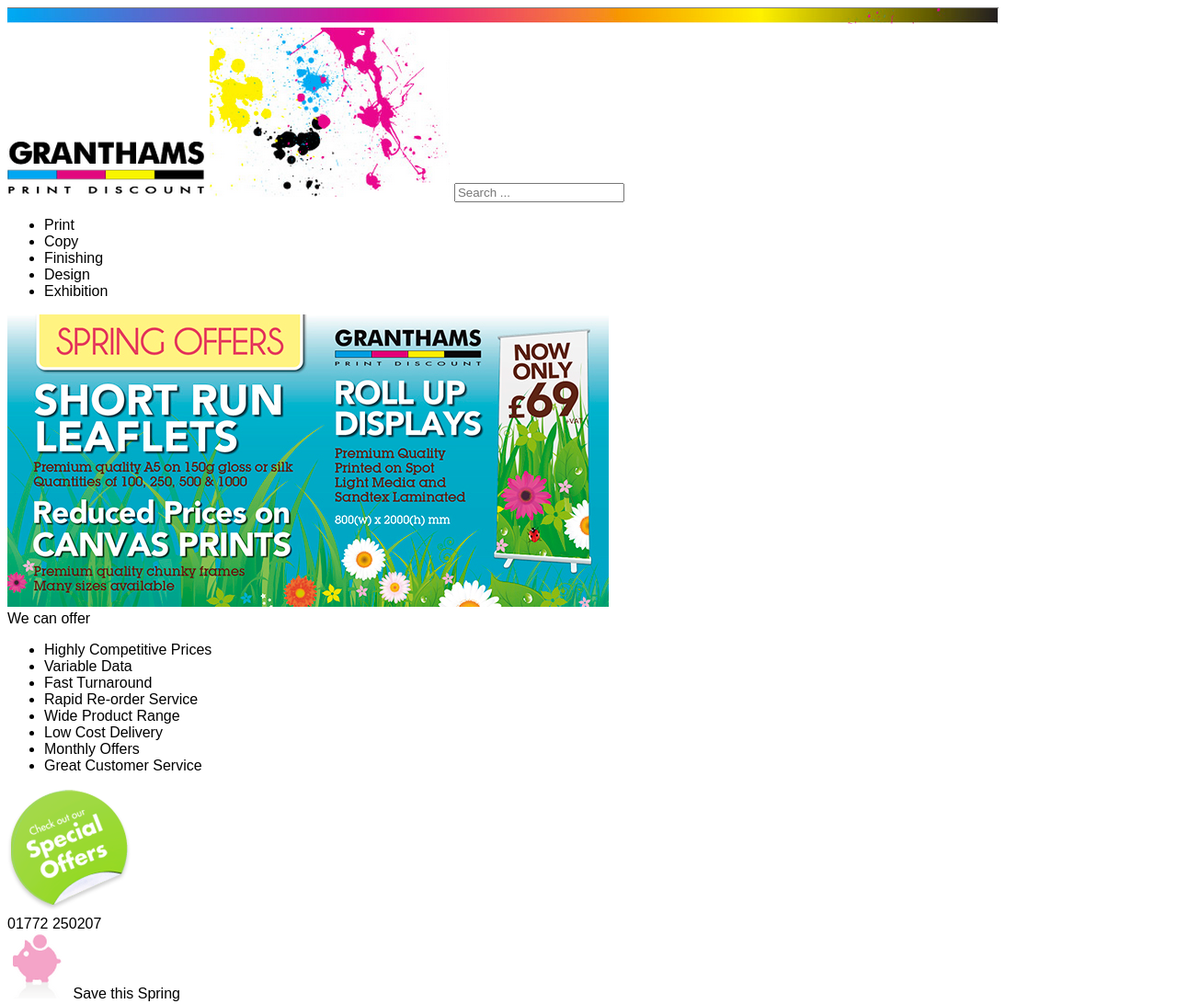
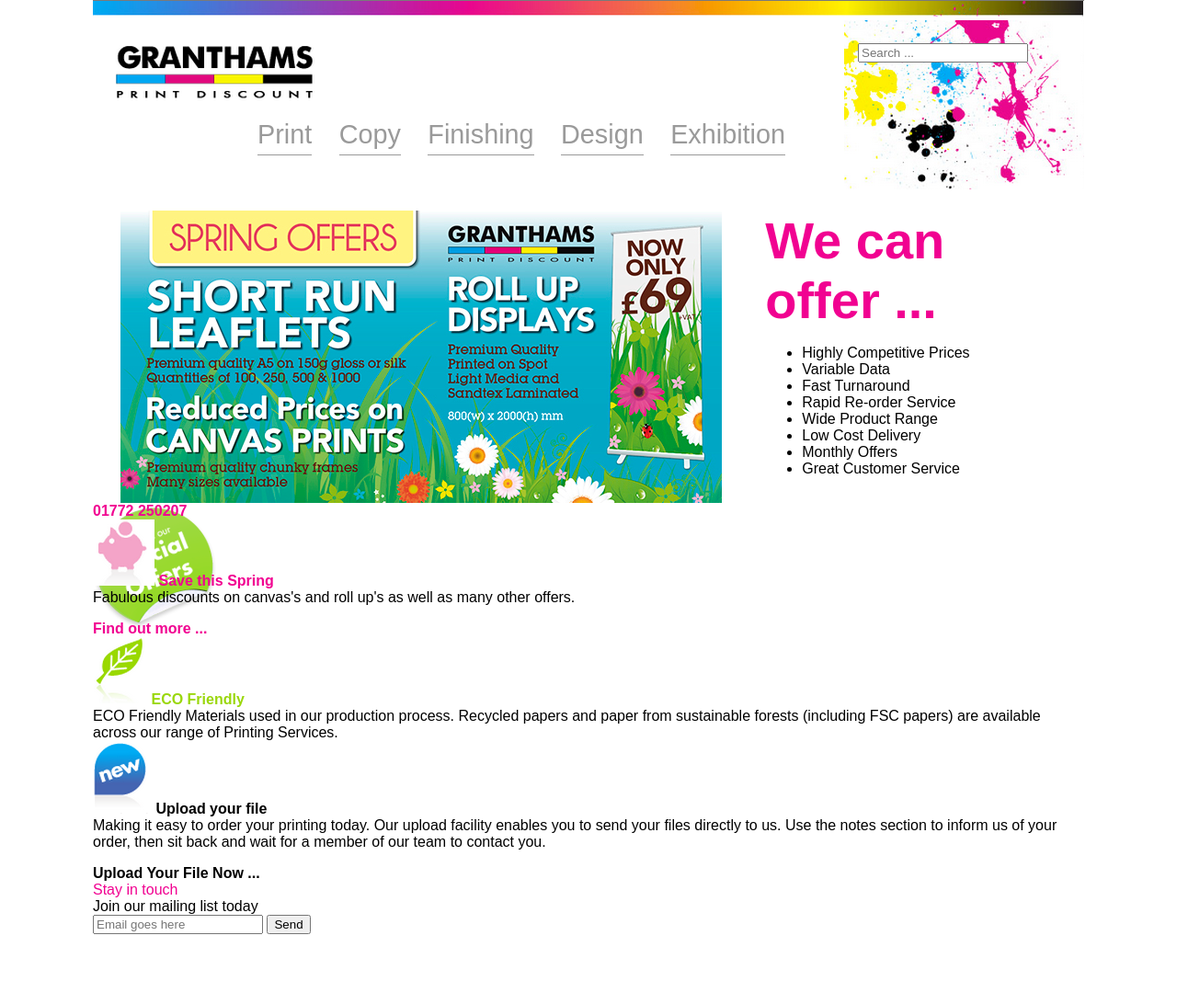
Before and after one commit to elescobars/pw15162022, a plain HTML site: page PracticaCSS02/index.html in a window 1280 px wide. Shown: the top 1092 px of the page at 92% size. After the commit the page ends 1016 px from the top, so only its background shows below. Drawn offline with Linux system fonts and the light colour scheme.

Commit message:
Practica02CSS primer seccion

```diff
--- a/PracticaCSS02/css/estilos.css
+++ b/PracticaCSS02/css/estilos.css
@@ -1,4 +1,73 @@
 body {
     font-family: sans-serif;
-    font-size: 16px;
+    font-size: 16px; /* 1em */
+    margin: 0px auto;
+    /* Recomendacion del cliente */
+    max-width: 1078px;
+    min-width: 1078px;
 }
+
+header input[type="search"] {
+    float: right;
+    margin-right: -200px;
+    margin-top: 25px;
+}
+
+header nav {
+    text-align: center;
+    margin-left: 100px;
+}
+
+header nav ul li {
+    border-bottom: 1px solid rgb(154, 154, 154);
+    color: rgb(154, 154, 154);
+    display: inline-block;
+    font-size: 1.8em;
+    margin-right: 25px;
+    padding-bottom: 5px;
+}
+
+#paint {
+    float: right;
+}
+
+#granthams {
+    margin-top: 25px;
+    margin-left: 25px;
+}
+
+#secc01 {
+    margin-top: 60px;
+    height: 318px;
+}
+
+#secc01 article {
+    display: inline-block;
+    vertical-align: top;
+}
+
+#secc01art01 {
+    width: 60%;
+    margin-left: 30px;
+}
+
+#secc01art02 {
+    width: 30%;
+    margin-left: 50px;
+}
+
+.colorrosa {
+    color: #f10291;
+}
+
+.colorverde {
+    color: #9ad70b;
+}
+
+.letragrande {
+    font-size: 3.5em;
+}
+
+.nito {
+    font-weight: bold;
+}
--- a/PracticaCSS02/index.html
+++ b/PracticaCSS02/index.html
@@ -30,7 +30,7 @@
         </article>
         <article id="secc01art02">
             <span class="colorrosa letragrande nito">
-                We can offer
+                We can offer ...
             </span>
             <ul>
                 <li>Highly Competitive Prices</li>
```
